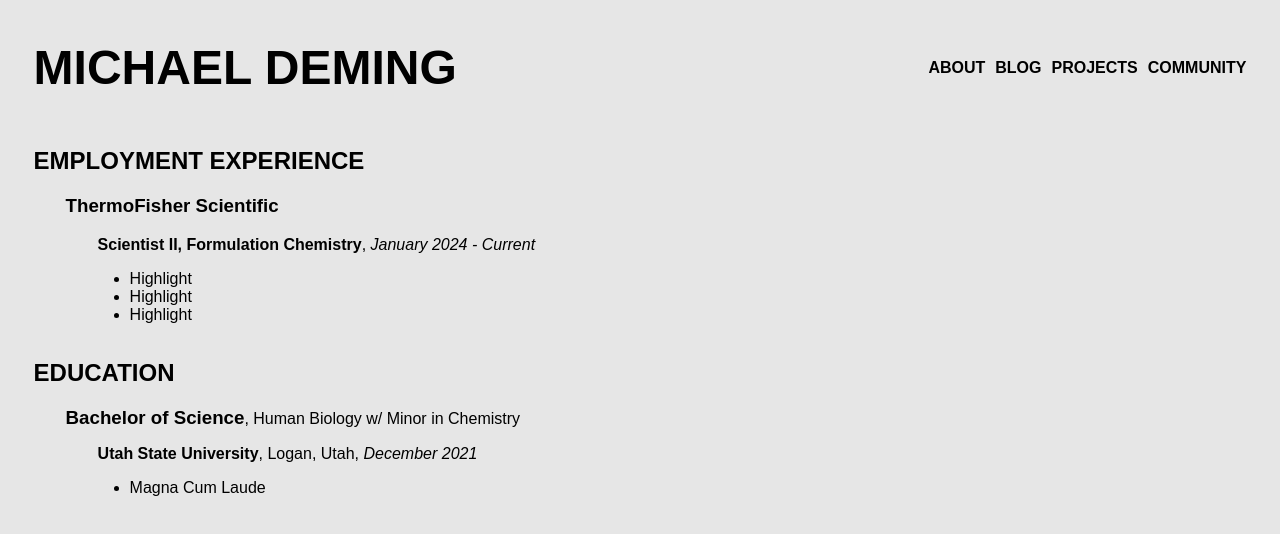
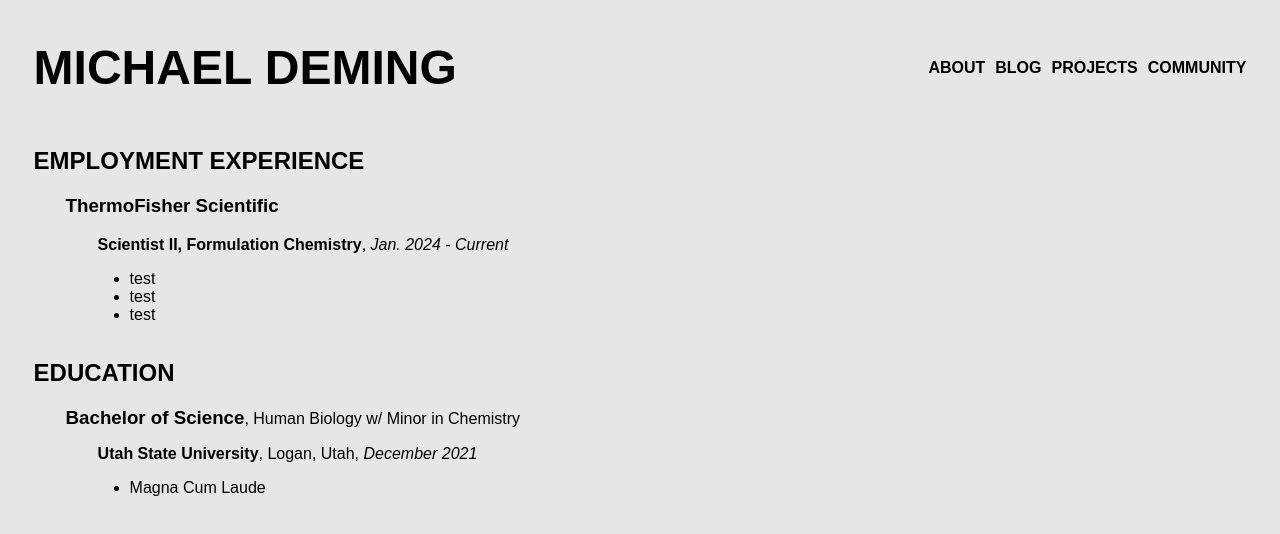
Before and after one commit to michaelddeming/md_portfolio_website, a React (Vite) app in the folder my-react-app/: page / in a window 1280 px wide. Shown: the top 534 px of the page. Built offline with nearby package versions, Linux system fonts and the light colour scheme.

Commit message:
Refactored Job/Position into WorkExperience.

```diff
--- a/my-react-app/src/App.jsx
+++ b/my-react-app/src/App.jsx
@@ -1,13 +1,34 @@
 import Header from "./Header"
 import WorkExperience from "./WorkExperience"
 import Education from "./Education";
+
 
 function App() {
   return(
     <>
       <Header></Header>
-      <WorkExperience></WorkExperience>
-      <Education></Education>
+      <div className="index-content-main">
+
+        <div className="index-content-left">
+
+        <WorkExperience
+        company_name="ThermoFisher Scientific"
+        job_title="Scientist II, Formulation Chemistry"
+        job_start="Jan. 2024"
+        job_end="Current"
+        job_highlight_1="test"
+        job_highlight_2="test"
+        job_highlight_3="test"
+        ></WorkExperience>
+        <Education></Education>
+
+        </div>
+
+
+        <div className="index-content-right">
+
+        </div>
+      </div>
     </>
 
   );
--- a/my-react-app/src/Job.jsx
+++ /dev/null
@@ -1,21 +0,0 @@
-import Position from "./Position";
-
-function Job(props){
-
-    return (
-         <div className="job">
-            <h3>{props.company_name}</h3>
-            <Position
-                job_title="Scientist II, Formulation Chemistry"
-                job_start="January 2024"
-                job_end="Current"
-                job_highlight_1="Highlight"
-                job_highlight_2="Highlight"
-                job_highlight_3="Highlight"
-            ></Position>
-
-         </div>
-    );
-}
-
-export default Job;
--- a/my-react-app/src/Position.jsx
+++ /dev/null
@@ -1,21 +0,0 @@
-
-function Position(props){
-    return(
-        <div className="Position">
-            <p className="job-title"><b>{props.job_title}</b>, <i>{props.job_start} - {props.job_end}</i></p>
-            <ul>
-                <li>
-                    {props.job_highlight_1}
-                </li>
-                <li>
-                    {props.job_highlight_2}
-                </li>
-                <li>
-                    {props.job_highlight_3}
-                </li>
-            </ul>
-        </div>
-    );
-}
-
-export default Position;
--- a/my-react-app/src/WorkExperience.jsx
+++ b/my-react-app/src/WorkExperience.jsx
@@ -1,14 +1,28 @@
-import Job from "./Job"
 
-function WorkExperience(){
+
+function WorkExperience(props){
 
     return(<>
     <h2>EMPLOYMENT EXPERIENCE</h2>
-        <Job
-        company_name="ThermoFisher Scientific"
-        ></Job>
+         <div className="job">
+            <h3>{props.company_name}</h3>
+                <div className="Position">
+                    <p className="job-title"><b>{props.job_title}</b>, <i>{props.job_start} - {props.job_end}</i></p>
+                    <ul>
+                        <li>
+                            {props.job_highlight_1}
+                        </li>
+                        <li>
+                            {props.job_highlight_2}
+                        </li>
+                        <li>
+                            {props.job_highlight_3}
+                        </li>
+                    </ul>
+                </div>
+
+         </div>
     </>
-
     );
 }
 
--- a/my-react-app/src/index.css
+++ b/my-react-app/src/index.css
@@ -59,3 +59,23 @@ body {
 .job ul, .degree ul {
   padding-left: 4rem;
 }
+
+.index-content-main {
+  display: flex;
+  flex-wrap: wrap;
+  align-items: center;
+  justify-content: space-between;
+  gap: 2em;
+
+}
+
+.index-content-right {
+
+
+
+}
+.index-content-left {
+
+
+
+}
--- /dev/null
+++ b/package.json
@@ -0,0 +1,5 @@
+{
+  "dependencies": {
+    "react-github-calendar": "^4.5.7"
+  }
+}
```
Also changed, not shown: 1 other file (tests, documents, lock files or other folders).
